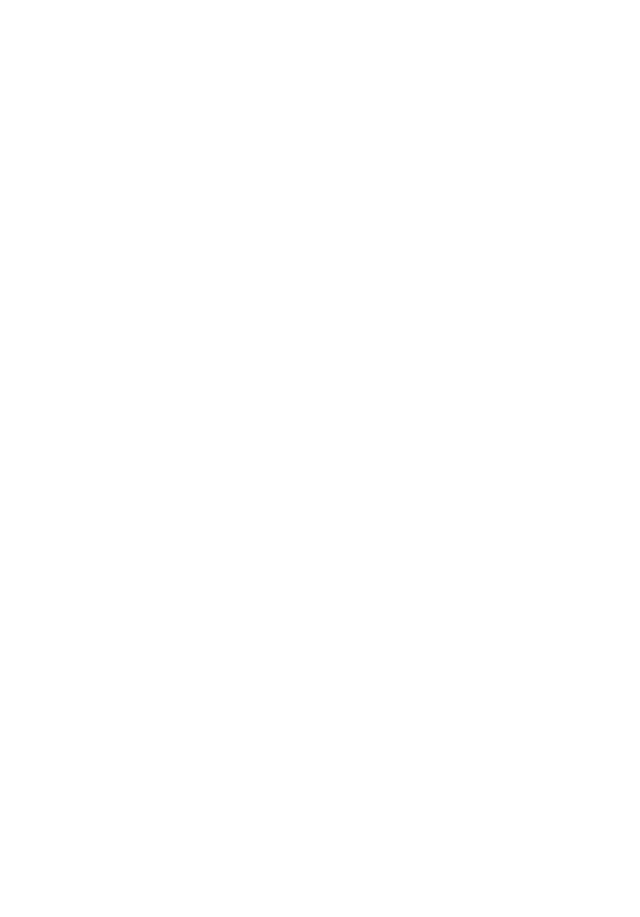
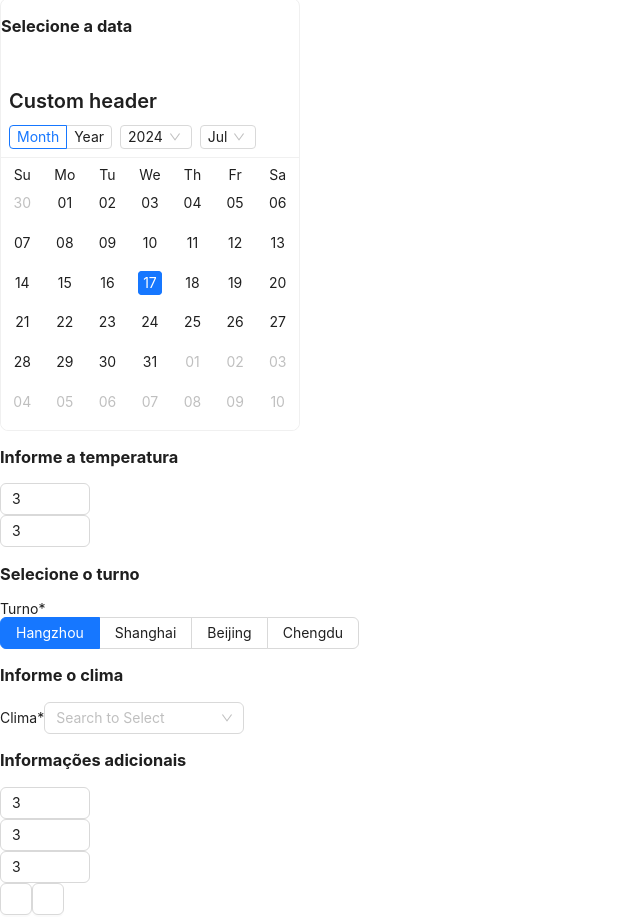
Before and after one commit to clickfrancis/desafio-clima-app, a React (Create React App) app: page / in a window 1280 px wide. Shown: the part 257-1174 px from the top of the page, without its empty margins (0-640 px from the left). Before the commit the page ends 800 px from the top, so only its background shows below. Built offline with nearby package versions, Linux system fonts and the light colour scheme.

Commit message:
Adicionando os comentes da página de cadastro

```diff
--- a/package.json
+++ b/package.json
@@ -10,6 +10,7 @@
     "@types/node": "^16.18.101",
     "@types/react": "^18.3.3",
     "@types/react-dom": "^18.3.0",
+    "antd": "^5.19.2",
     "react": "^18.3.1",
     "react-dom": "^18.3.1",
     "react-scripts": "5.0.1",
--- a/src/App.tsx
+++ b/src/App.tsx
@@ -1,8 +1,11 @@
 import React from 'react';
+import RegisterForm from './components/registerForm';
 
 function App() {
   return (
     <div className="App">
+            <RegisterForm />
+
     </div>
   );
 }
--- /dev/null
+++ b/src/components/registerForm/form/calendarForm/index.tsx
@@ -0,0 +1,115 @@
+import React from "react";
+import dayjs from 'dayjs';
+
+import 'dayjs/locale/zh-cn';
+
+import { Calendar, Col, Radio, Row, Select, theme, Typography } from 'antd';
+import type { CalendarProps } from 'antd';
+import type { Dayjs } from 'dayjs';
+import dayLocaleData from 'dayjs/plugin/localeData';
+
+dayjs.extend(dayLocaleData);
+
+const CalendarForm: React.FC = () => {
+  const { token } = theme.useToken();
+
+  const onPanelChange = (value: Dayjs, mode: CalendarProps<Dayjs>['mode']) => {
+    console.log(value.format('YYYY-MM-DD'), mode);
+  };
+
+  const wrapperStyle: React.CSSProperties = {
+    width: 300,
+    border: `1px solid ${token.colorBorderSecondary}`,
+    borderRadius: token.borderRadiusLG,
+  };
+
+  return (
+    <div style={wrapperStyle}>
+      <h3>
+        Selecione a data
+      </h3>
+      <Calendar
+        fullscreen={false}
+        headerRender={({ value, type, onChange, onTypeChange }) => {
+          const start = 0;
+          const end = 12;
+          const monthOptions = [];
+
+          let current = value.clone();
+          const localeData = value.localeData();
+          const months = [];
+          for (let i = 0; i < 12; i++) {
+            current = current.month(i);
+            months.push(localeData.monthsShort(current));
+          }
+
+          for (let i = start; i < end; i++) {
+            monthOptions.push(
+              <Select.Option key={i} value={i} className="month-item">
+                {months[i]}
+              </Select.Option>,
+            );
+          }
+
+          const year = value.year();
+          const month = value.month();
+          const options = [];
+          for (let i = year - 10; i < year + 10; i += 1) {
+            options.push(
+              <Select.Option key={i} value={i} className="year-item">
+                {i}
+              </Select.Option>,
+            );
+          }
+          return (
+            <div style={{ padding: 8 }}>
+              <Typography.Title level={4}>Custom header</Typography.Title>
+              <Row gutter={8}>
+                <Col>
+                  <Radio.Group
+                    size="small"
+                    onChange={(e) => onTypeChange(e.target.value)}
+                    value={type}
+                  >
+                    <Radio.Button value="month">Month</Radio.Button>
+                    <Radio.Button value="year">Year</Radio.Button>
+                  </Radio.Group>
+                </Col>
+                <Col>
+                  <Select
+                    size="small"
+                    dropdownMatchSelectWidth={false}
+                    className="my-year-select"
+                    value={year}
+                    onChange={(newYear) => {
+                      const now = value.clone().year(newYear);
+                      onChange(now);
+                    }}
+                  >
+                    {options}
+                  </Select>
+                </Col>
+                <Col>
+                  <Select
+                    size="small"
+                    dropdownMatchSelectWidth={false}
+                    value={month}
+                    onChange={(newMonth) => {
+                      const now = value.clone().month(newMonth);
+                      onChange(now);
+                    }}
+                  >
+                    {monthOptions}
+                  </Select>
+                </Col>
+              </Row>
+            </div>
+          );
+        }}
+        onPanelChange={onPanelChange}
+      />
+    </div>
+  );
+};
+
+export default CalendarForm;
--- /dev/null
+++ b/src/components/registerForm/form/inputForm/index.tsx
@@ -0,0 +1,20 @@
+import React from 'react';
+import { Input, Space } from 'antd';
+
+const InputForm: React.FC = () => {
+
+  return (
+    <Space direction="vertical">
+      <span>
+        Cidade*
+      </span>
+      <Input.Search
+        placeholder="Busque por uma cidade"
+      />
+      <Space direction="horizontal">
+      </Space>
+    </Space>
+  );
+};
+
+export default InputForm;
--- /dev/null
+++ b/src/components/registerForm/form/inputNumberForm/index.tsx
@@ -0,0 +1,11 @@
+import React from 'react';
+import type { InputNumberProps } from 'antd';
+import { InputNumber } from 'antd';
+
+const onChange: InputNumberProps['onChange'] = (value) => {
+  console.log('changed', value);
+};
+
+const InputNumberForm: React.FC = () => <InputNumber min={1} max={10} defaultValue={3} onChange={onChange} />;
+
+export default InputNumberForm;
--- /dev/null
+++ b/src/components/registerForm/form/radioForm/index.tsx
@@ -0,0 +1,15 @@
+import React from 'react';
+import { Flex, Radio } from 'antd';
+
+const RadioForm: React.FC = () => (
+  <Flex vertical gap="middle">
+    <Radio.Group defaultValue="a" buttonStyle="solid">
+      <Radio.Button value="a">Hangzhou</Radio.Button>
+      <Radio.Button value="b">Shanghai</Radio.Button>
+      <Radio.Button value="c">Beijing</Radio.Button>
+      <Radio.Button value="d">Chengdu</Radio.Button>
+    </Radio.Group>
+  </Flex>
+);
+
+export default RadioForm;
--- /dev/null
+++ b/src/components/registerForm/form/selectForm/index.tsx
@@ -0,0 +1,42 @@
+import React from 'react';
+import { Select } from 'antd';
+
+const SelectForm: React.FC = () => (
+  <Select
+    showSearch
+    style={{ width: 200 }}
+    placeholder="Search to Select"
+    optionFilterProp="label"
+    filterSort={(optionA, optionB) =>
+      (optionA?.label ?? '').toLowerCase().localeCompare((optionB?.label ?? '').toLowerCase())
+    }
+    options={[
+      {
+        value: '1',
+        label: 'Not Identified',
+      },
+      {
+        value: '2',
+        label: 'Closed',
+      },
+      {
+        value: '3',
+        label: 'Communicated',
+      },
+      {
+        value: '4',
+        label: 'Identified',
+      },
+      {
+        value: '5',
+        label: 'Resolved',
+      },
+      {
+        value: '6',
+        label: 'Cancelled',
+      },
+    ]}
+  />
+);
+
+export default SelectForm;
--- /dev/null
+++ b/src/components/registerForm/index.tsx
@@ -0,0 +1,132 @@
+import React from "react";
+import { Breadcrumb, Button, Calendar, Layout, Menu, theme } from 'antd';
+import InputForm from "./form/inputForm";
+import CalendarForm from "./form/calendarForm";
+import InputNumberForm from "./form/inputNumberForm";
+import RadioForm from "./form/radioForm";
+import SelectForm from "./form/selectForm";
+
+const { Header, Content } = Layout;
+
+const RegisterForm: React.FC = () => {
+    const {
+        token: { colorBgContainer, borderRadiusLG },
+    } = theme.useToken();
+
+    return (
+        <Layout>
+            <Header style={{ display: 'flex', alignItems: 'center' }}>
+                <div className="demo-logo" />
+                <Menu
+                    theme="dark"
+                    mode="horizontal"
+                    defaultSelectedKeys={['2']}
+                    style={{ flex: 1, minWidth: 0 }}
+                />
+            </Header>
+            <Content
+                style={{
+                    background: colorBgContainer,
+                    padding: '0px'
+                }}>
+                <Breadcrumb style={{ margin: '16px 0' }}>
+                    <Breadcrumb.Item>Home</Breadcrumb.Item>
+                    <Breadcrumb.Item>List</Breadcrumb.Item>
+                    <Breadcrumb.Item>App</Breadcrumb.Item>
+                </Breadcrumb>
+                <div>
+                    <h2>Cadastro de Dados Meteorológicos</h2>
+                </div>
+                <div
+                    style={{
+                        background: colorBgContainer,
+                        borderRadius: borderRadiusLG,
+                    }}
+                >
+                    <div>
+                        <h3>
+                            Buscar por cidade
+                        </h3>
+                        <InputForm />
+                    </div>
+                    <div>
+                        <CalendarForm />
+                    </div>
+                </div>
+                <div
+                    style={{
+                        background: colorBgContainer,
+                        borderRadius: borderRadiusLG,
+                    }}
+                >
+                    <div>
+                        <div>
+                            <h3>Informe a temperatura</h3>
+                        </div>
+
+                        <div>
+                            <div>
+                                <InputNumberForm />
+                            </div>
+                            <div>
+                                <InputNumberForm />
+                            </div>
+                        </div>
+                    </div>
+
+                    <div>
+                        <div>
+                            <h3>Selecione o turno</h3>
+                        </div>
+                        <div>
+                            <span>Turno*</span>
+                            <RadioForm />
+
+                        </div>
+                    </div>
+
+                    <div>
+                        <div>
+                            <h3>Informe o clima</h3>
+                        </div>
+                        <div>
+                            <span>Clima*</span>
+                            <SelectForm />
+                        </div>
+                    </div>
+
+                    <div>
+                        <div>
+                            <h3>Informações adicionais</h3>
+                        </div>
+                        <div>
+                            <div>
+                                <InputNumberForm />
+                            </div>
+                            <div>
+                                <InputNumberForm />
+                            </div>
+                            <div>
+                                <InputNumberForm />
+                            </div>
+                        </div>
+                    </div>
+
+                </div>
+            </Content>
+
+            <Content
+                style={{
+                    background: colorBgContainer,
+                    padding: '0px'
+                }}>
+                <div>
+                    <Button />
+                    <Button />
+                </div>
+            </Content>
+        </Layout>
+    );
+};
+
+export default RegisterForm;
```
Also changed, not shown: 1 other file (tests, documents, lock files or other folders).
